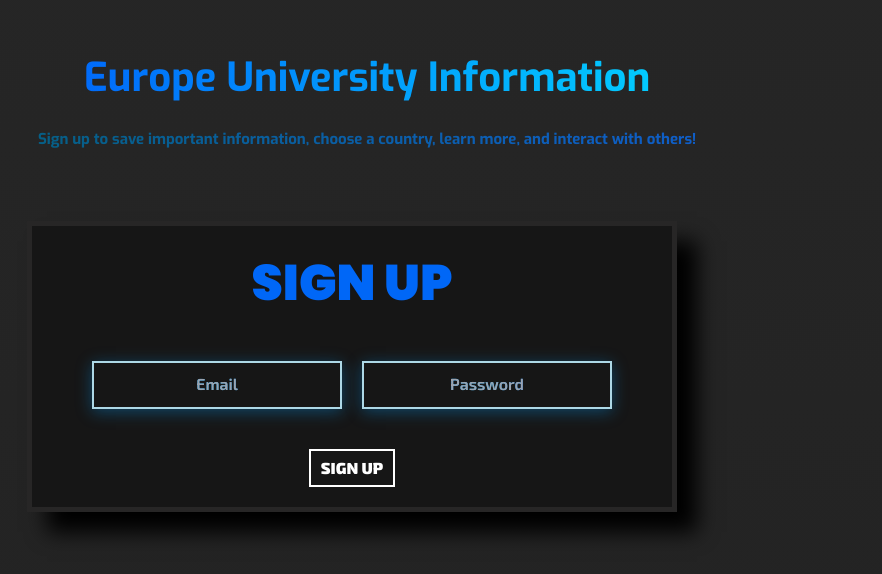
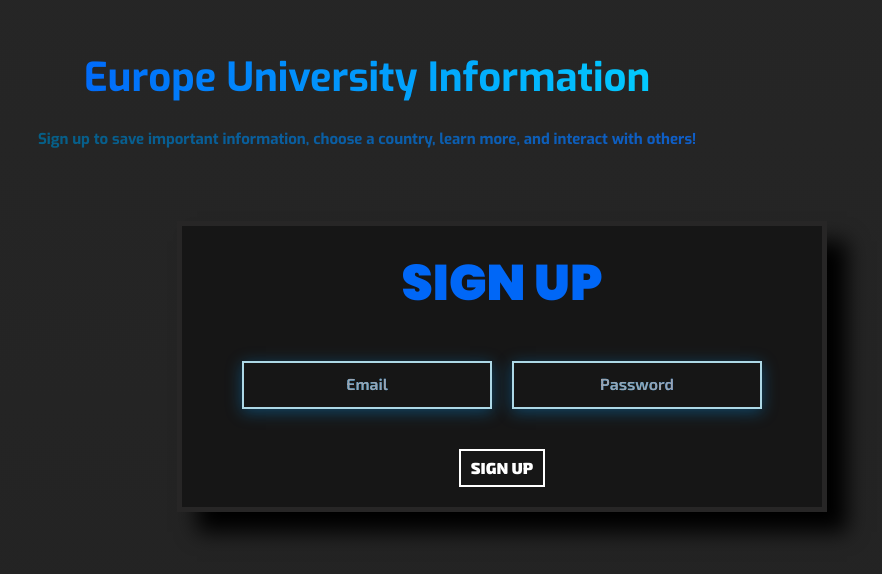
Before and after one commit to FaisalAbusharar/europe-university-info, a Next.js app: page /auth/signup in a window 1280 px wide. Shown: the part 130-704 px from the top of the page, without its empty margins (273-1155 px from the left). Built offline with nearby package versions, Linux system fonts and the light colour scheme.

Commit message:
re-did some styles

```diff
--- a/src/app/auth/signup/page.tsx
+++ b/src/app/auth/signup/page.tsx
@@ -38,7 +38,7 @@ const Signup: React.FC = () => {
   }, [submitted, router]);
 
   return (
-    <main className={`${exo.className}`}>
+    <main id="background" className={`${exo.className}`}>
       <h1 className='contextTitle'>Europe University Information</h1>
       <p className='context'>Sign up to save important information, choose a country, learn more, and interact with others!</p>
       <div className='container'>
--- a/src/app/page.tsx
+++ b/src/app/page.tsx
@@ -18,10 +18,11 @@ const Home = () => {
   }, []);
 
   return (
-    <main id="background" className={`${poppins.className} flex flex-col min-h-screen ${loaded ? 'fade-in' : ''}`}>
-      <div className="flex-grow flex flex-col items-center justify-center">
+    <main className={`${poppins.className} flex flex-col min-h-screen ${loaded ? 'fade-in' : ''}`}>
+      <div  className="flex-grow flex flex-col items-center justify-center">
         <div className="text-center mb-auto mt-8">
           <div id="title-container">
+            <Link href='/auth/signup'>
             <button id='profile-button'>
               <Image
               src="/profile.svg"
@@ -31,6 +32,7 @@ const Home = () => {
               className="profile-image"
             />
             </button>
+            </Link>
             <h1 id="Title" className="text-custom-gradient">EUROPEAN UNIVERSITIES</h1>
           </div>
           <h2 id="Subtitle">
--- a/src/app/styles/userPage.css
+++ b/src/app/styles/userPage.css
@@ -1,7 +1,7 @@
 @import url('https://fonts.googleapis.com/css2?family=Exo+2:ital,wght@0,100..900;1,100..900&display=swap');
 @import url('https://fonts.googleapis.com/css2?family=Exo+2:ital,wght@0,100..900;1,100..900&family=Poppins:ital,wght@0,100;0,200;0,300;0,400;0,500;0,600;0,700;0,800;0,900;1,100;1,200;1,300;1,400;1,500;1,600;1,700;1,800;1,900&display=swap');
 
-body {
+#background {
   color: rgb(var(--foreground-rgb));
   background: linear-gradient(to bottom, rgb(38, 38, 38), rgb(35, 35, 35));
   margin: 0;
@@ -25,7 +25,7 @@ main {
   background-color: rgb(22, 22, 22);
   width: 650px;
   border: solid rgb(39, 38, 38) 5px;
-  left: 300px;
+  left: 450px;
   transition: transform 0.5s ease;
 }
 
--- a/tailwind.config.ts
+++ b/tailwind.config.ts
@@ -13,6 +13,7 @@ const config: Config = {
         "gradient-radial": "radial-gradient(var(--tw-gradient-stops))",
         "gradient-conic":
           "conic-gradient(from 180deg at 50% 50%, var(--tw-gradient-stops))",
+          'gray-gradient': 'linear-gradient(to bottom, rgb(38, 38, 38), rgb(35, 35, 35))',
       },
       colors: {
         "side-bar-color": "#141c24"
```
